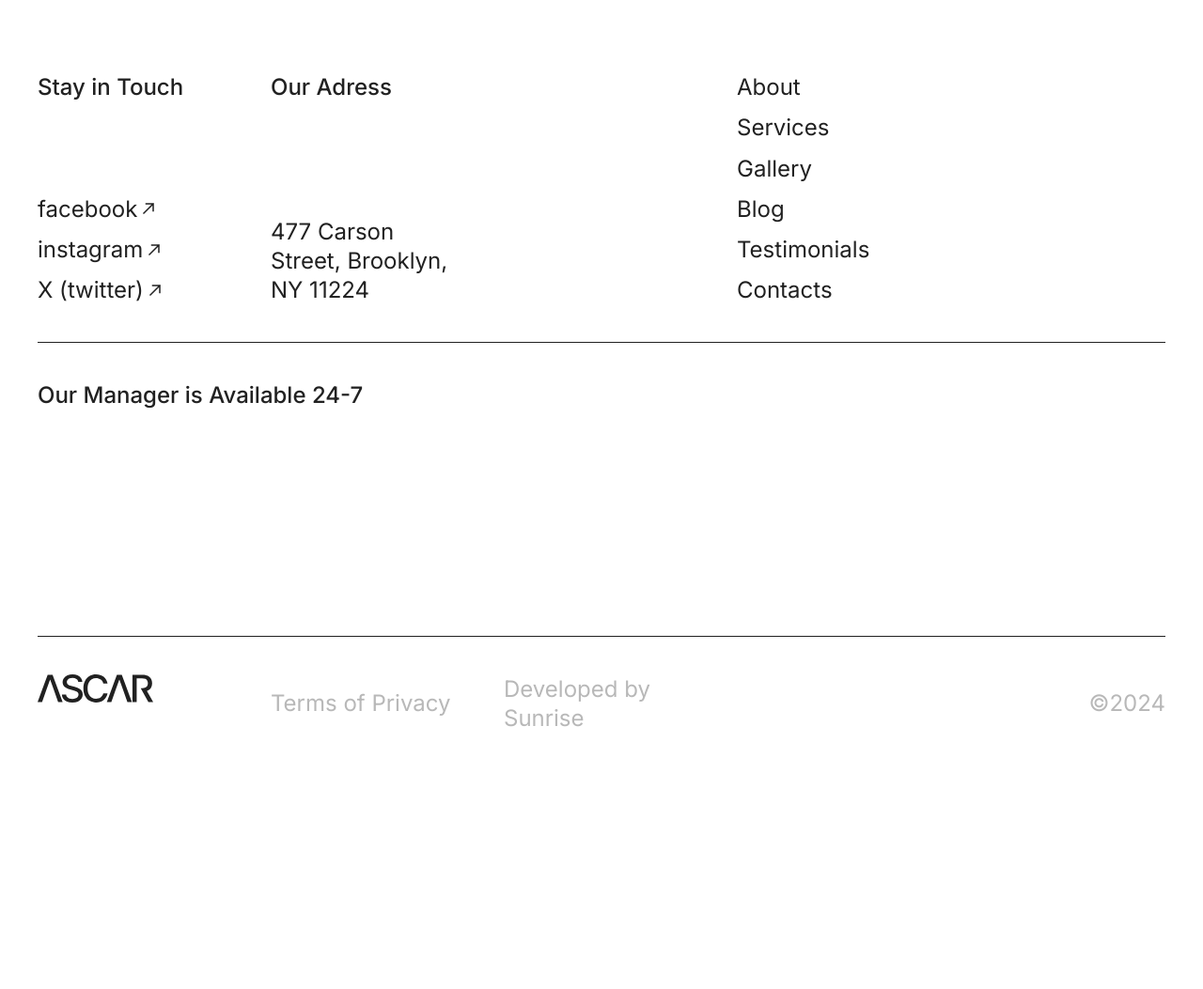
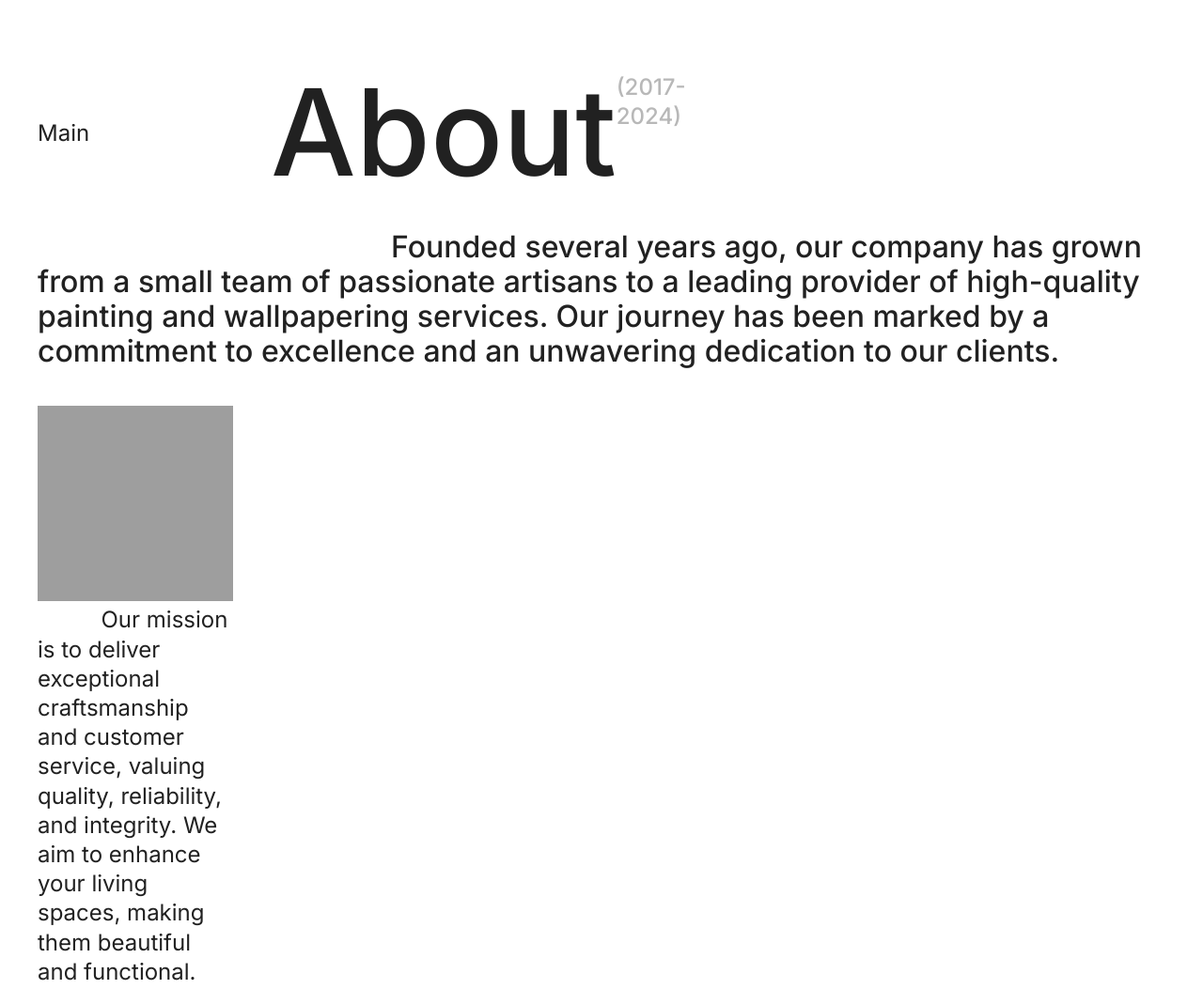
Before and after one commit to zxcsunrise/ASCAR, a plain HTML site: page about.html in a window 1280 px wide. Shown: the part 290-1343 px from the top of the page at 94% size. Before the commit the page ends 1110 px from the top, so only its background shows below. Drawn offline with nearby package versions, Linux system fonts and the light colour scheme; grey boxes are pictures that could not be loaded.

Commit message:
update about-page

```diff
--- a/about.html
+++ b/about.html
@@ -46,7 +46,23 @@
         </div>
     </header>
     <main>
-
+        <section class="default-margin">
+            <div class="employees-section">
+                <div class="employees-block">
+                    <div class="container">
+                        <div class="link basic regular">Main</div>
+                        <div class="name">About</div>
+                        <div class="text"><span>Founded several years ago, our company has grown from a small team of passionate artisans to a </span>leading provider of high-quality painting and wallpapering services. Our journey has been marked by a commitment to excellence and an unwavering dedication to our clients.</div>
+                        <div class="desc-block">
+                            <div class="img">
+                                <img src="./static/images/img/about-img.png" alt="">
+                            </div>
+                            <div class="text">    Our mission is to deliver exceptional craftsmanship and customer service, valuing quality, reliability, and integrity. We aim to enhance your living spaces, making them beautiful and functional.</div>
+                        </div>
+                    </div>
+                </div>
+            </div>
+        </section>
     </main>
     <footer class="default-margin">
         <div class="footer-block">
--- a/static/styles/sections/employees-section.scss
+++ b/static/styles/sections/employees-section.scss
@@ -0,0 +1,49 @@
+@use '../ui/kit.scss' as kit;
+@use '../ui/mixins.scss' as mixin;
+@use '../ui/containers.scss' as container;
+.employees-section {
+    .employees-block {
+        .container {
+            .link {
+                grid-column: span 1;
+            }
+            .name {
+                grid-column: span 2 ;
+                @include kit.heading_1;
+                display: flex;
+                &::after {
+                    content: '(2017-2024)';
+                    @include kit.button_1;
+                    color: kit.$text-primary-subduded-32;
+                }
+            }
+            .space {
+                grid-column: 1;
+            }
+            .text {
+                grid-column: span 5;
+                @include kit.subheading;
+                span {
+                    margin-left: 23.5rem;
+                }
+            }
+            .desc-block {
+                .img {
+                    max-width: 100%;
+                    aspect-ratio: 1/1;
+                    img {
+                        width: 100%;
+                        height: 100%;
+                        object-fit: cover;
+                    }
+                }
+                .text {
+                    @include kit.text_1;
+                    &::before {
+                        content: "\00a0 \00a0 \00a0 \00a0 \00a0 \00a0 \00a0 \00a0 \00a0  ";
+                    }
+                }
+            }
+        }
+    }
+}
```
Also changed, not shown: static/styles/main.css, 2 other files.
